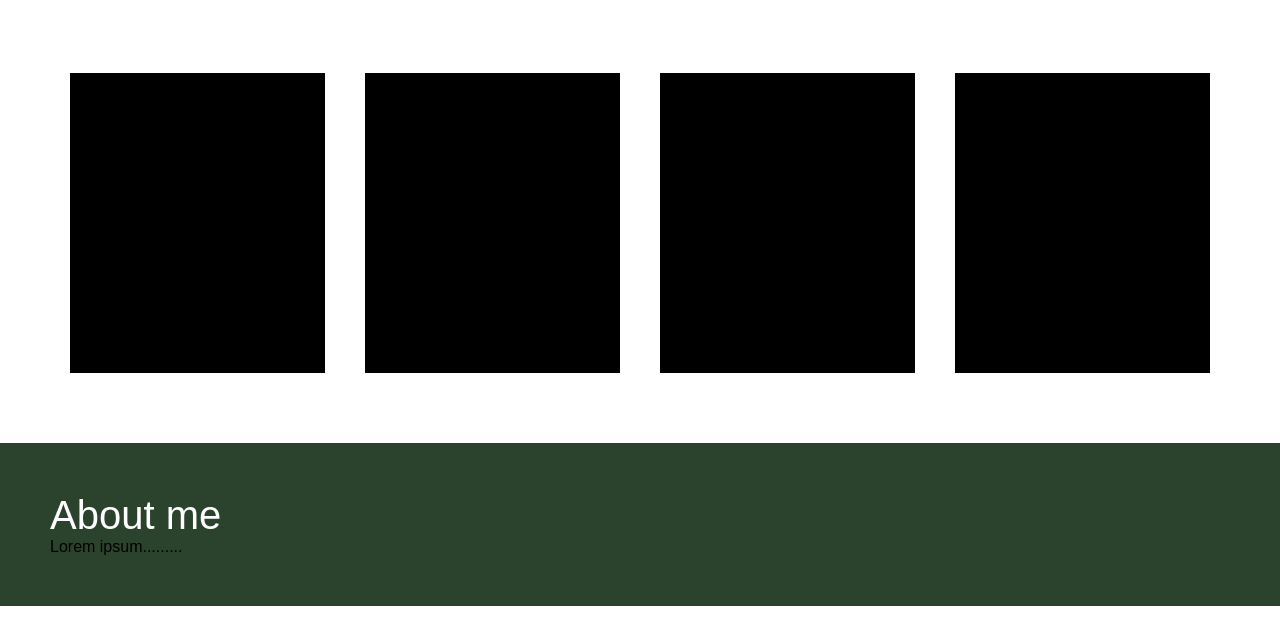
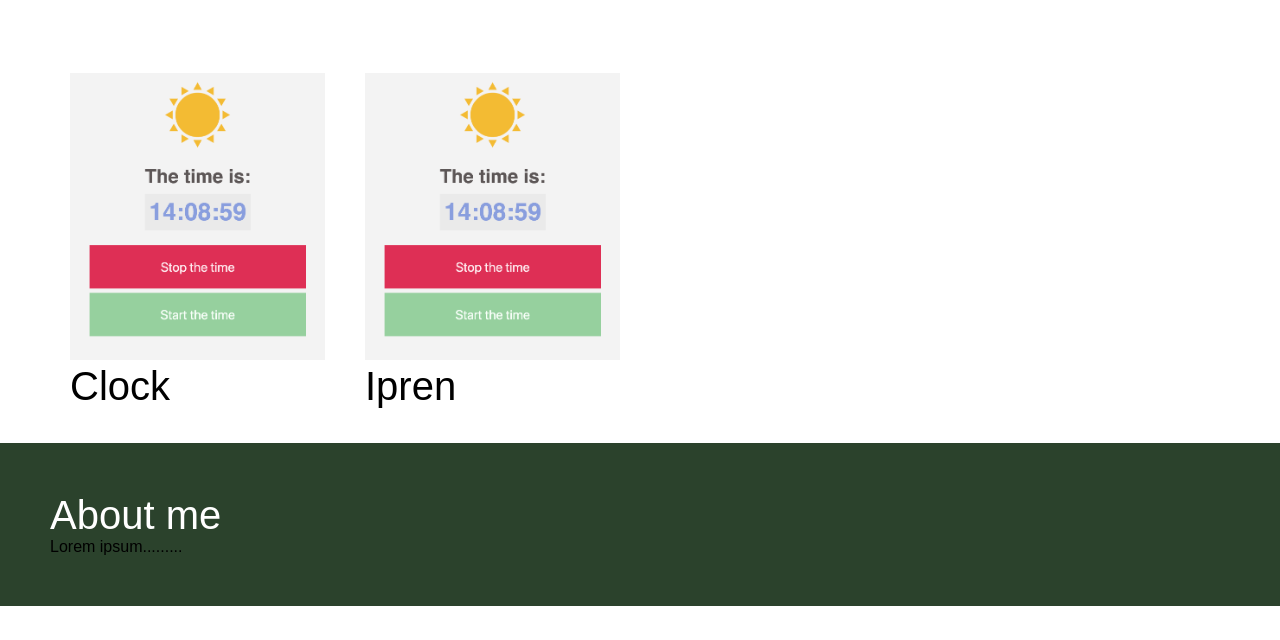
Before and after one commit to Frejabusby/portfolio, a React app in the folder code/: page / in a window 1280 px wide. Shown: the part 797-1437 px from the top of the page. Built offline with nearby package versions, Linux system fonts and the light colour scheme; grey boxes are pictures that could not be loaded.

Commit message:
Project fix

```diff
--- a/code/src/components/home.js
+++ b/code/src/components/home.js
@@ -2,6 +2,7 @@ import React from "react"
 import Hero from "./hero"
 import Projects from "./projects"
 import About from "./about"
+const productsJson = require("./../projects.json")
 
 class Home extends React.Component {
 
@@ -9,7 +10,14 @@ class Home extends React.Component {
     return (
       <div>
         <Hero />
-        <Projects />
+        <div id="projects" className=" row projects-section">
+          {productsJson.projects.map((project) => {
+            return <Projects
+              id={project.id}
+              name={project.name}
+              image={project.file} />
+          })}
+        </div>
         <About />
       </div>
     )
--- a/code/src/components/projects.css
+++ b/code/src/components/projects.css
@@ -16,10 +16,14 @@
 }
 
 .project {
-  background-color: #000;
+  /* background-color: #000; */
   margin: 20px;
   width: calc(100% - 40px);
   height: 300px;
+}
+
+.project img {
+  width: 100%;
 }
 
 @media (min-width: 600px) {
--- a/code/src/components/projects.js
+++ b/code/src/components/projects.js
@@ -4,22 +4,12 @@ import "./projects.css"
 class Projects extends React.Component {
 
   render() {
+    console.log(this.props.image)
     return (
-      <div id="projects" className=" row projects-section">
-
         <div className="project">
-          <img />
+        <img src={require(`../images/${this.props.image}`)} />
+        <h2>{this.props.name}</h2>
         </div>
-        <div className="project">
-          <img />
-        </div>
-        <div className="project">
-          <img />
-        </div>
-        <div className="project">
-          <img />
-        </div>
-      </div>
     )
   }
 }
--- /dev/null
+++ b/code/src/projects.json
@@ -0,0 +1,23 @@
+{
+	"projects": [{
+			"id": 1,
+			"name": "Clock",
+			"type": "Filmdragerad tablett",
+      "techniques": "HTML, CSS & Javascript",
+			"file": "clock-img-startpage.png",
+      "url": "https://frejabusby.github.io/assignment-clock/",
+			"description": "Made a responsive clock"
+		},
+		{
+			"id": 2,
+			"name": "Ipren",
+			"type": "Filmdragerad tablett",
+			"size": "400 mg",
+			"numberInPack": "30",
+			"substance": "Ibuprofen",
+			"price": 39,
+			"deliveryTime": "1-3 vardagar",
+			"file": "clock-img-startpage.png",
+			"description": "Lindrar smärta, dämpar inflammation och sänker feber. Effekten kommer inom 30 min, varar i ca 6 tim. Från 12 år."
+		}]
+  }
```
Also changed, not shown: code/src/images/clock-img-startpage.png (added), 1 other file.
